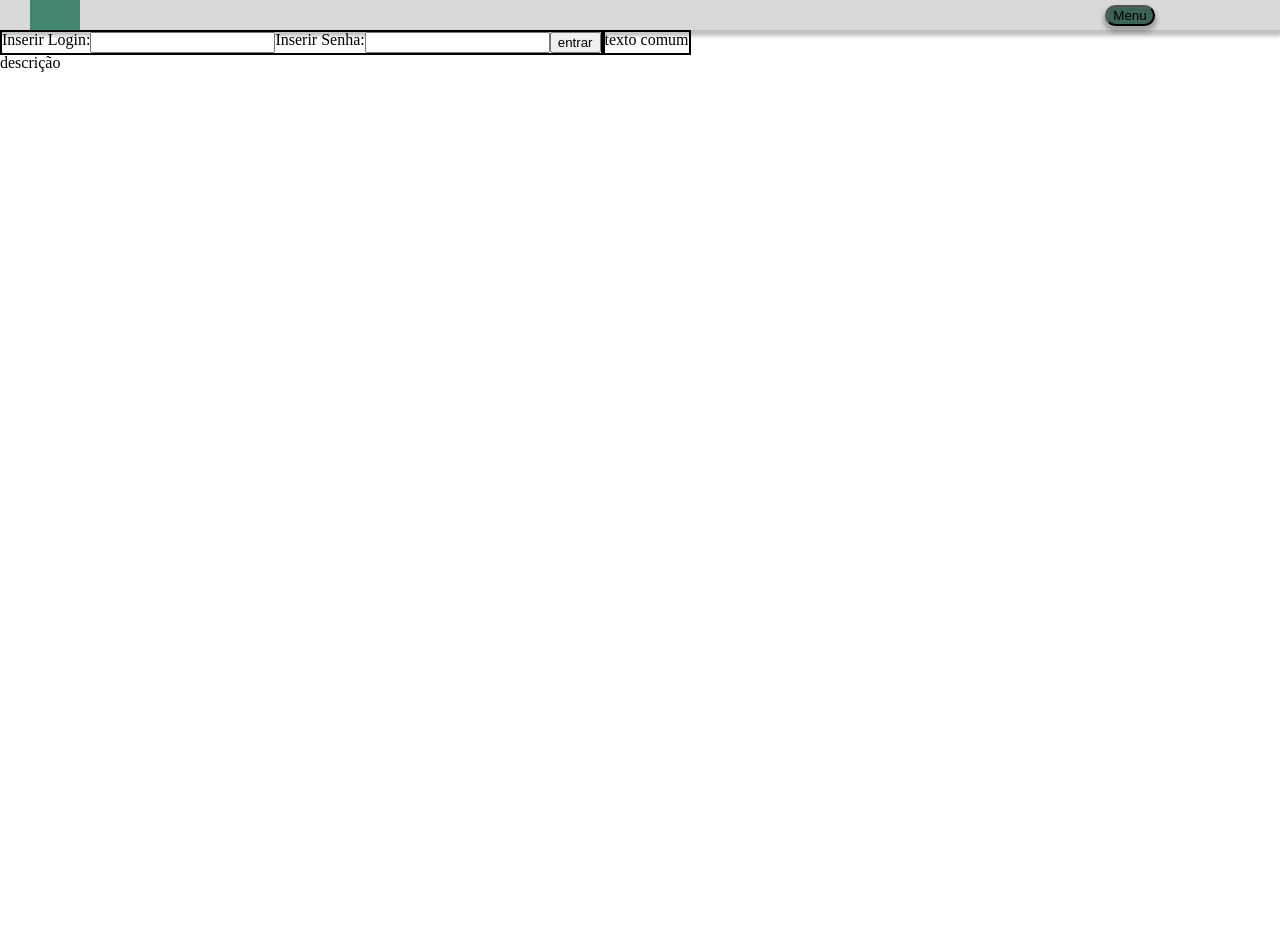
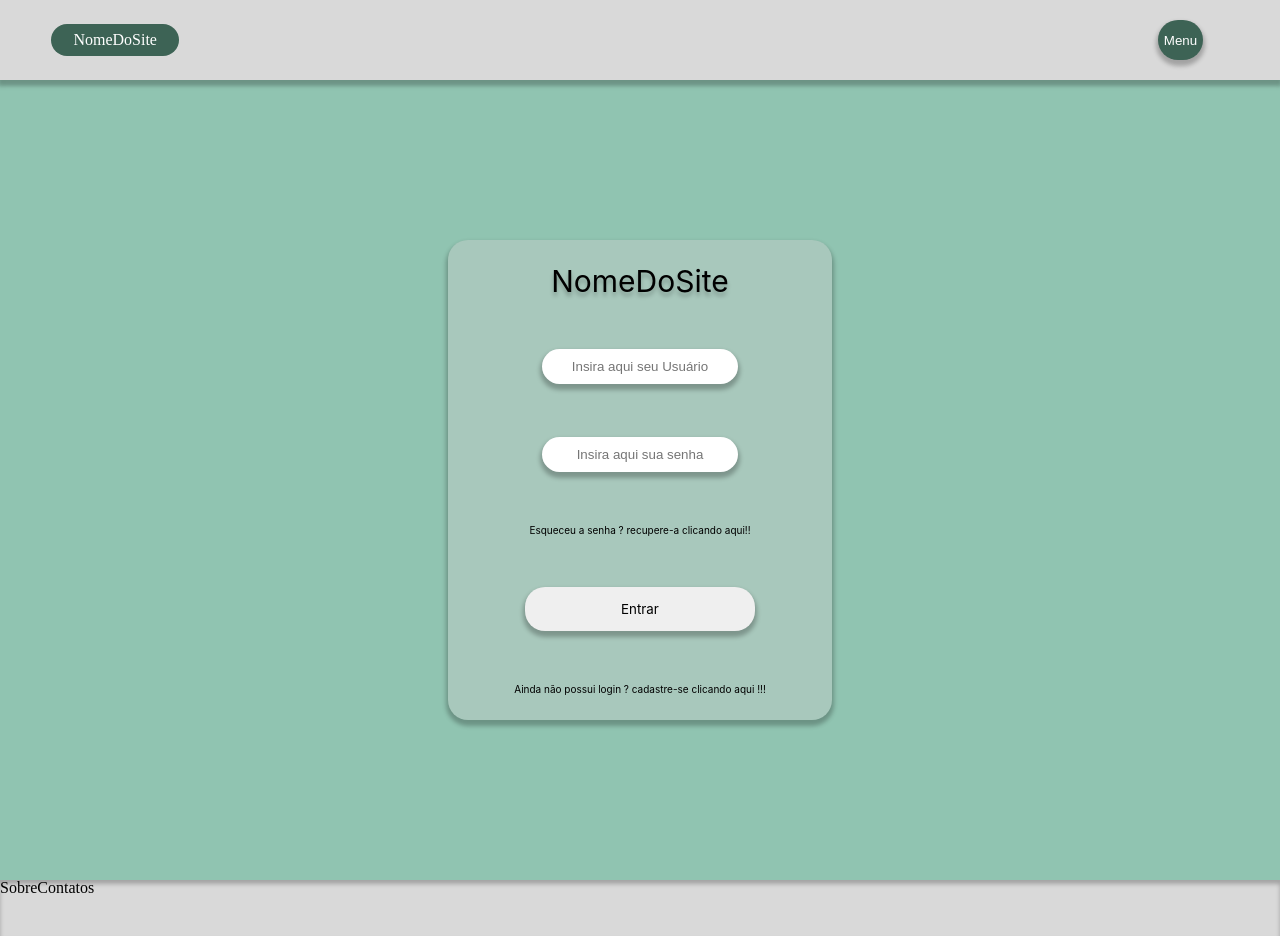
Before and after one commit to PedroCosta083/Estudo_pagina_login, a plain HTML site: page index.html in a window 1280 px wide. Before the commit the page ends 800 px from the top, so only its background shows below. Drawn offline with Linux system fonts and the light colour scheme.

Commit message:
v1.5
Ainda estudando css e html, ultima fase para implementa o back.

```diff
--- a/index.html
+++ b/index.html
@@ -16,10 +16,10 @@
 
         <nav class="navbar">
             <div class="log_site">
-                <img src="#" alt="">
+                <h1>NomeDoSite</h1>
             </div>
             <div class="container_btn_navbar">
-                <ul class="nav-menu" id="nav-menu2">
+                <ul class="nav-menu" id="nav-menu2" style="display:none;">
                     <li class="nav-item-home"><a href="#">Home</a></li>
                     <li class="nav-item-sobre"><a href="#">Sobre</a></li>
                     <li class="nav-item-contatos"><a href="#">Contatos</a></li>
@@ -34,20 +34,21 @@
     </header>
     <main class="container-corpo-site">
         <section class="container-login">
-            <label for="">Inserir Login:</label>
-            <input type="text">
-            <label for="">Inserir Senha:</label>
-            <input type="password">
-            <button>entrar</button>
+            <h1>NomeDoSite</h1>
+            <input class="input_login" type="text" placeholder="Insira aqui seu Usuário">
+            <input class="input_login" type="password" placeholder="Insira aqui sua senha">
+            <a href="#">Esqueceu a senha ? recupere-a clicando aqui!!</a>
+            <button type="submit" class="btn_login">Entrar</button>
+            <a href="#">Ainda não possui login ? cadastre-se clicando aqui !!!</a>
         </section>
-        <section class="conteiner-info">
-            <img src="" alt="">
-            <p>texto comum</p>
-        </section>
-
     </main>
     <footer>
-        descrição
+        <div class="footer-sobre">
+            Sobre
+        </div>
+        <div class="footer-contatos">
+            Contatos
+        </div>
     </footer>
 </body>
 
--- a/style.css
+++ b/style.css
@@ -150,7 +150,10 @@ table {
 .navbar {
     display: flex;
     flex-direction: row;
+    padding-left: 4vw;
+    padding-right: 6vw;
     width: 100vw;
+    height: 10vh;
     box-shadow: 0px 4px 4px 2px rgba(0, 0, 0, 0.25);
     background-color: #D9D9D9;
     align-items: center;
@@ -158,20 +161,30 @@ table {
 }
 
 .log_site {
-    height: 30px;
-    width: 50px;
-    margin-left: 30px;
-    background-color: #43866E;
+    display: flex;
+    justify-content: center;
+    align-items: center;
+    height: 4vh;
+    width: 10vw;
+    background-color: #3D6355;
+    border-radius: 20px;
+}
+
+.log_site h1 {
+    color: white;
 }
 
 .container_btn_navbar {
     display: flex;
-    width: 300px;
-    justify-content: space-evenly;
 }
 
 .btn_menu {
+    display: flex;
+    align-items: center;
+    height: 5vh;
+    color: white;
     background-color: #3D6355;
+    border: 0;
     border-radius: 20px;
     box-shadow: 0px 4px 4px 2px rgba(0, 0, 0, 0.25);
     cursor: pointer;
@@ -183,23 +196,78 @@ table {
 }
 
 #nav-menu2 {
-    display: none;
-    justify-content: space-evenly;
+    justify-content: center;
+    align-items: center;
     gap: 10px;
     animation-name: abrir;
     animation-duration: 2s;
 }
 
 .nav-menu li a {
+    display: flex;
     text-decoration: none;
     text-shadow: 0px 4px 4px rgba(0, 0, 0, 0.50);
 }
 
-main {
+.container-corpo-site {
     display: flex;
+    height: 100vh;
+    background-color: #90C4B1;
+    justify-content: center;
+    align-items: center;
 }
 
-section {
+.container-login {
+    font-size: x-small;
+    width: 30%;
+    height: 60%;
     display: flex;
-    border: 2px solid black;
+    flex-direction: column;
+    justify-content: space-around;
+    align-items: center;
+    border: 0;
+    border-radius: 20px;
+    background-color: #a8c8bc;
+    box-shadow: 0px 4px 4px 2px rgba(0, 0, 0, 0.25);
 }
+
+.container-login h1 {
+    font-size: 30px;
+    font-family: 'Inter';
+    text-shadow: 0px 4px 4px rgba(0, 0, 0, 0.25);
+}
+
+.container-login a {
+    color: black;
+    font-family: 'Inter';
+    text-decoration: none;
+}
+
+.input_login {
+    text-align: center;
+    height: 7%;
+    width: 50%;
+    border: 0;
+    border-radius: 20px;
+    box-shadow: 0px 4px 4px 2px rgba(0, 0, 0, 0.25);
+}
+
+.btn_login {
+    font-family: 'Inter';
+    font-style: inherit;
+    display: flex;
+    justify-content: center;
+    align-items: center;
+    height: 5.5vh;
+    width: 60%;
+    border: 0;
+    border-radius: 20px;
+    box-shadow: 0px 4px 4px 2px rgba(0, 0, 0, 0.25);
+}
+
+footer {
+    display: flex;
+    height: 7vh;
+    background-color: #D9D9D9;
+    box-shadow: inset 0px 4px 4px rgba(0, 0, 0, 0.25);
+}
```
